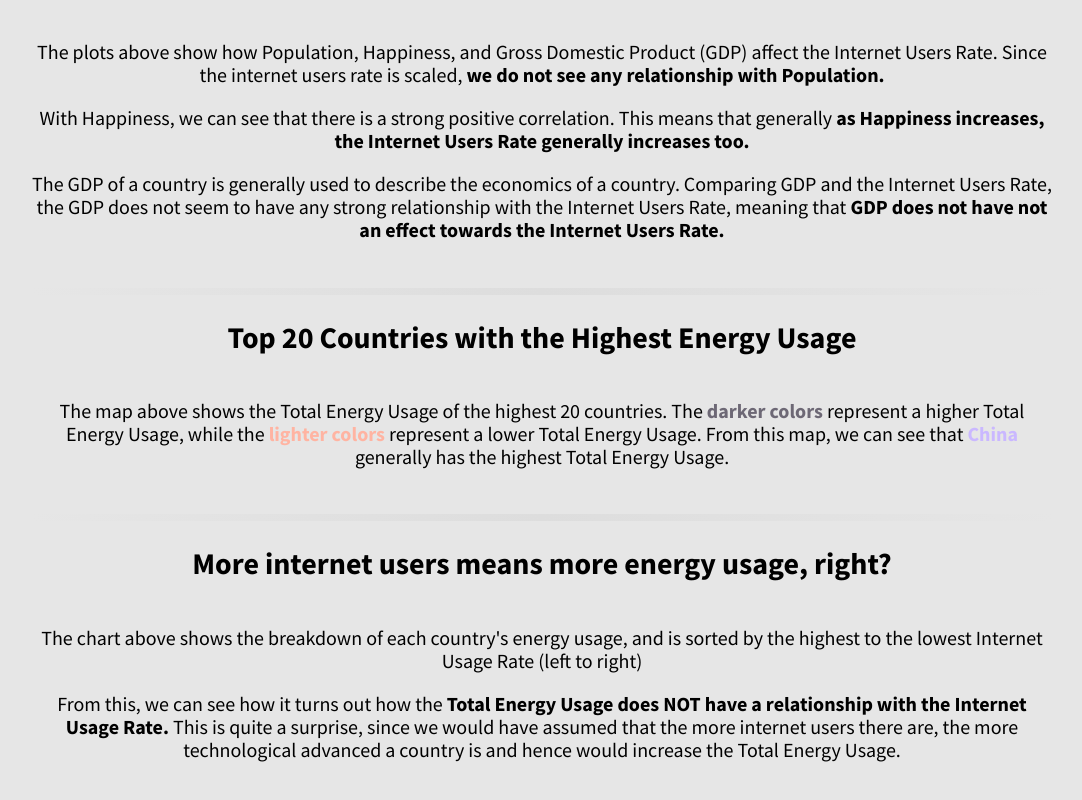
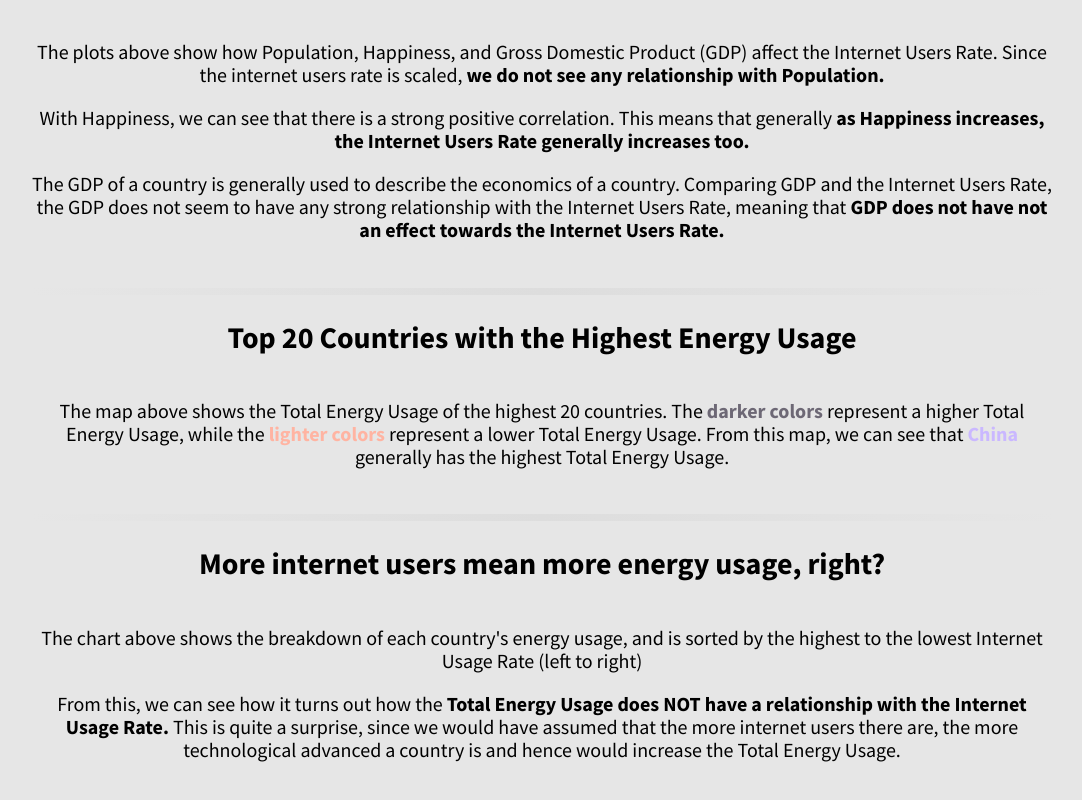
Before and after one commit to edbagas/data-visualisation-2, a plain HTML site: page index.html in a window 1280 px wide. Shown: the part 710-1510 px from the top of the page, without its empty margins (98-1180 px from the left). Drawn offline with nearby package versions, Linux system fonts and the light colour scheme; a script that the page names is missing.

Commit message:
final commit

```diff
--- a/index.html
+++ b/index.html
@@ -194,7 +194,7 @@
       <hr class="hr3" />
 
       <div>
-        <h2>More internet users means more energy usage, right?</h2>
+        <h2>More internet users mean more energy usage, right?</h2>
       </div>
 
       <!-- <h2>Example 4: Choropleth map in small multiples</h2> -->
```
